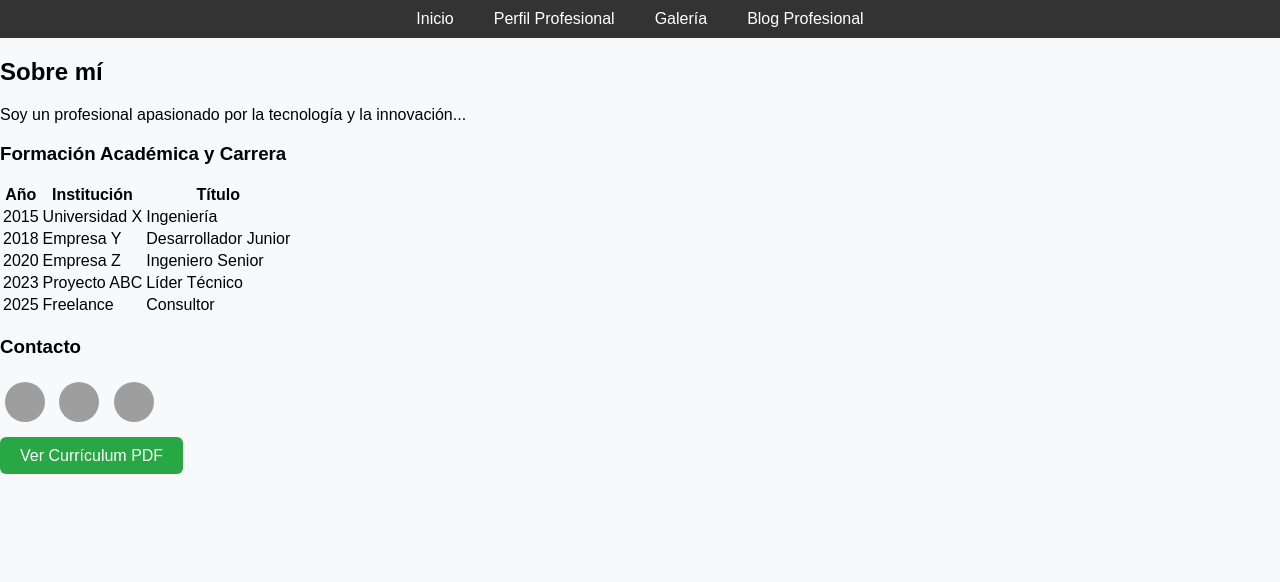
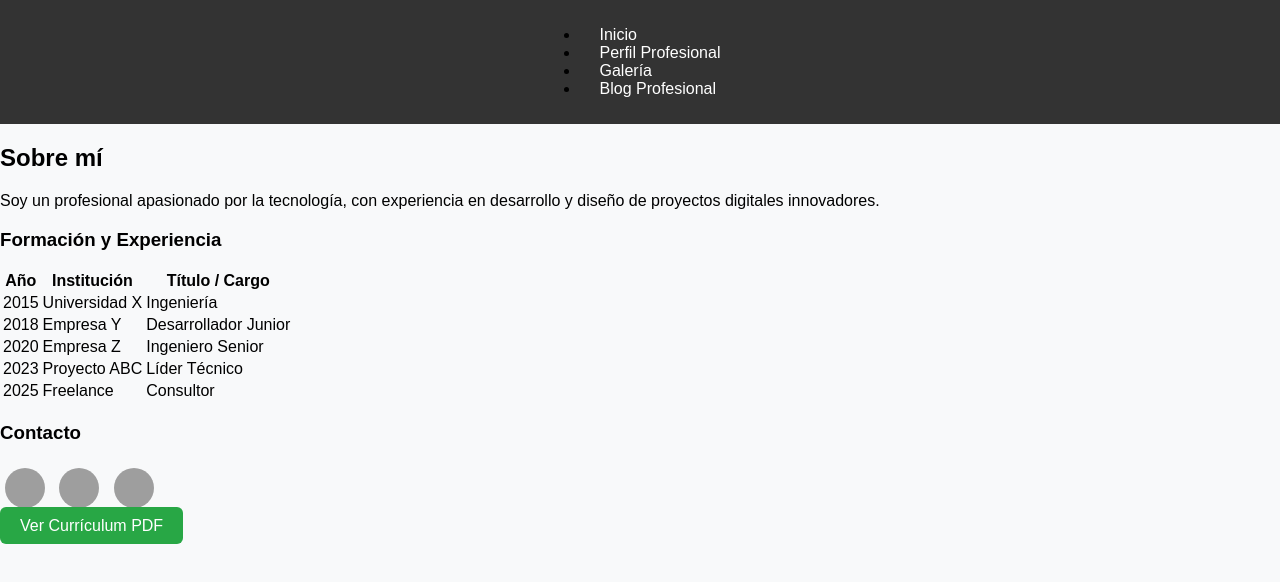
Before and after one commit to iv4nchopy/acostaivan_parcial_pw, a plain HTML site: page perfil.html in a window 1280 px wide. Drawn offline with Linux system fonts and the light colour scheme; grey boxes are pictures that could not be loaded.

Commit message:
Update perfil.html

```diff
--- a/perfil.html
+++ b/perfil.html
@@ -2,13 +2,14 @@
 <html lang="es">
 <head>
   <meta charset="UTF-8">
+  <meta name="viewport" content="width=device-width, initial-scale=1.0">
   <title>Perfil Profesional</title>
   <link rel="stylesheet" href="estilo.css">
 </head>
 <body>
   <header>
-    <nav>
-      <ul class="menu">
+    <nav class="menu">
+      <ul>
         <li><a href="index.html">Inicio</a></li>
         <li><a href="perfil.html">Perfil Profesional</a></li>
         <li><a href="galeria.html">Galería</a></li>
@@ -17,19 +18,21 @@
     </nav>
   </header>
 
-  <section class="perfil">
+  <main class="contenido">
     <h2>Sobre mí</h2>
-    <p>Soy un profesional apasionado por la tecnología y la innovación...</p>
+    <p>Soy un profesional apasionado por la tecnología, con experiencia en desarrollo y diseño de proyectos digitales innovadores.</p>
 
-    <h3>Formación Académica y Carrera</h3>
+    <h3>Formación y Experiencia</h3>
+    <div class="tabla-container">
       <table>
-      <tr><th>Año</th><th>Institución</th><th>Título</th></tr>
+        <tr><th>Año</th><th>Institución</th><th>Título / Cargo</th></tr>
         <tr><td>2015</td><td>Universidad X</td><td>Ingeniería</td></tr>
         <tr><td>2018</td><td>Empresa Y</td><td>Desarrollador Junior</td></tr>
         <tr><td>2020</td><td>Empresa Z</td><td>Ingeniero Senior</td></tr>
         <tr><td>2023</td><td>Proyecto ABC</td><td>Líder Técnico</td></tr>
         <tr><td>2025</td><td>Freelance</td><td>Consultor</td></tr>
       </table>
+    </div>
 
     <h3>Contacto</h3>
     <div class="redes">
@@ -38,7 +41,7 @@
       <a href="https://linkedin.com" class="icono linkedin"></a>
     </div>
 
-    <p><a href="cv.pdf" target="_blank" class="boton-cv">Ver Currículum PDF</a></p>
-  </section>
+    <a href="cv.pdf" target="_blank" class="boton-cv">Ver Currículum PDF</a>
+  </main>
 </body>
 </html>
```
Lines whose indentation alone changed are shown as unchanged.
